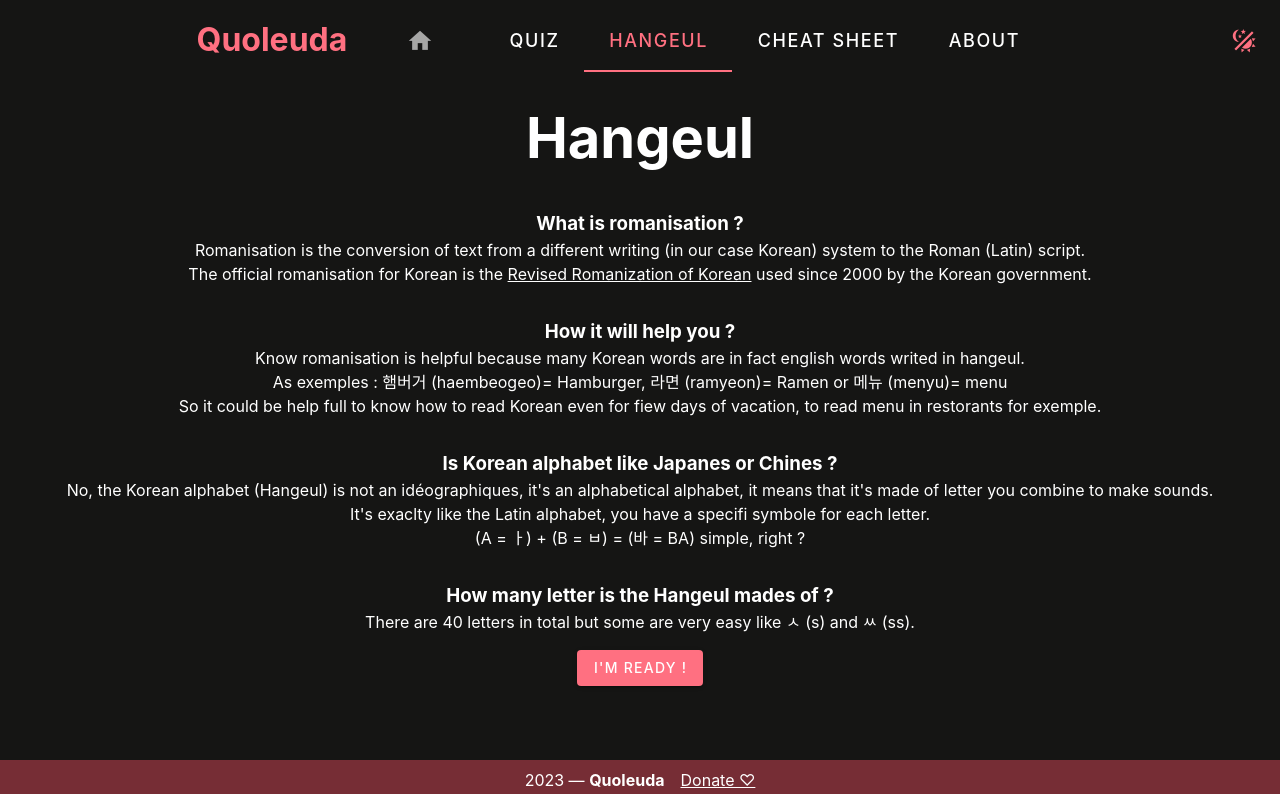
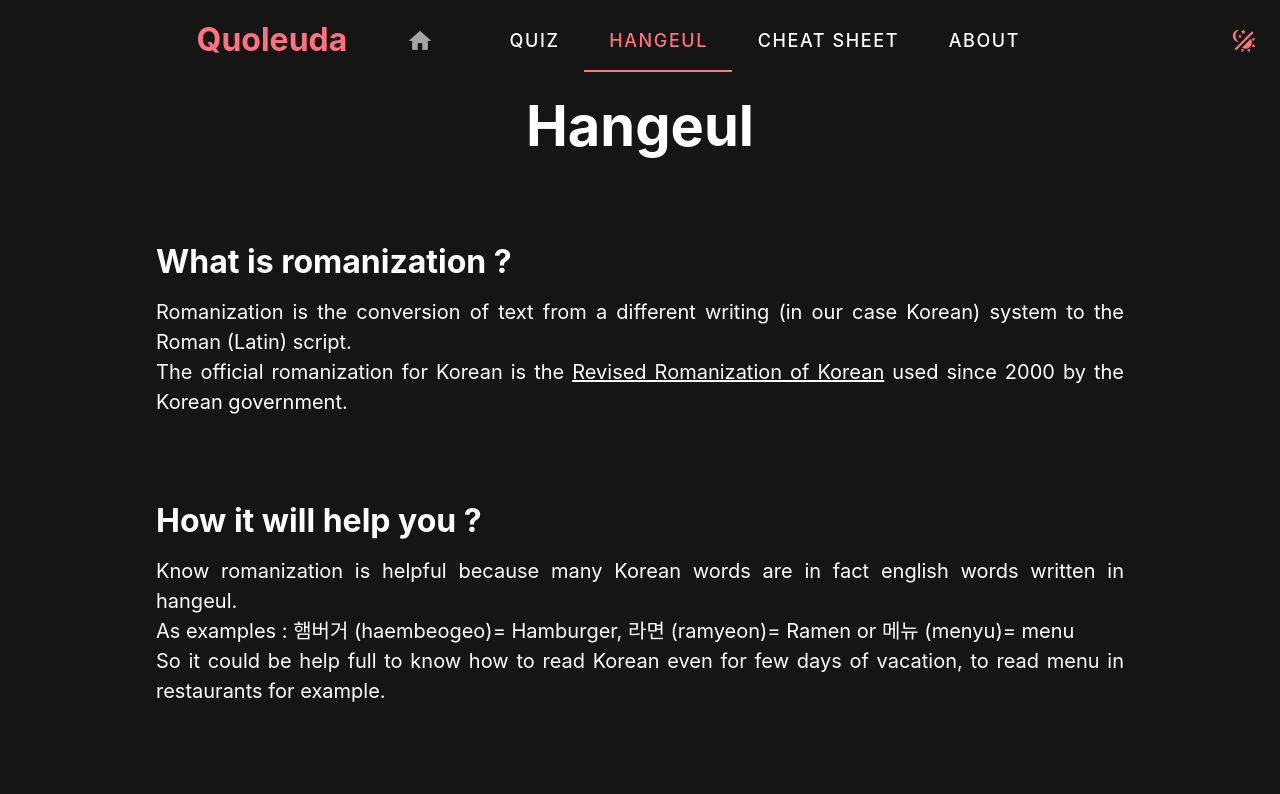
Before and after one commit to gabrielle-mlt/quoleuda, a Vue app: page /hangeul in a window 1280 px wide. Shown: the top 794 px of the page. Built offline with nearby package versions, Linux system fonts and the light colour scheme.

Commit message:
chore: fix ui + spelling correction

```diff
--- a/src/App.vue
+++ b/src/App.vue
@@ -28,9 +28,17 @@
           <v-list-item>
             <router-link
               style="text-decoration: none; color: inherit;"
-              to="/hangeul-cheat-sheet"
+              to="/hangeul"
             >
-              hangeul
+              Hangeul
+            </router-link>
+          </v-list-item>
+          <v-list-item>
+            <router-link
+              style="text-decoration: none; color: inherit;"
+              to="/cheat-sheet"
+            >
+              Cheat Sheet
             </router-link>
           </v-list-item>
           <v-list-item>
--- a/src/components/ApplicationBar.vue
+++ b/src/components/ApplicationBar.vue
@@ -6,7 +6,7 @@
       elevation="0"
     >
       <template
-        v-if=" $vuetify.display.mobile"
+        v-if="$vuetify.display.mobile"
         #prepend
       >
         <v-app-bar-nav-icon @click.stop="$emit('handleDrawer')" />
@@ -64,7 +64,7 @@
           to="/hangeul"
           value="Hangeul"
         >
-          hangeul
+          Hangeul
         </v-tab>
         <v-tab
           size="x-large"
--- a/src/pages/HangeulPage.vue
+++ b/src/pages/HangeulPage.vue
@@ -1,49 +1,58 @@
 <template>
-  <v-container>
-    <v-row class="mt-4">
+  <v-container :style="$vuetify.display.mobile ? '' : 'max-width: 1000px;'">
+    <h1 class="mt-4">
+      Hangeul
+    </h1>
+    <v-row class="text-left mb-12">
       <v-col>
-        <h1>Hangeul</h1>
+        <div>
           <h3 class="mt-10">
-          What is romanisation ?
+            What is romanization ?
           </h3>
           <p>
-          Romanisation is the conversion of text from a different writing (in our case Korean) system to the Roman
+            Romanization is the conversion of text from a different writing (in our case Korean) system to the Roman
             (Latin) script.
           </p>
           <p>
-          The official romanisation for Korean is the <a
+            The official romanization for Korean is the <a
               class="custom-link"
               href="https://en.wikipedia.org/wiki/Revised_Romanization_of_Korean"
             >Revised Romanization of Korean</a> used
             since 2000 by
             the Korean government.
           </p>
+        </div>
+        <div>
           <h3 class="mt-8">
             How it will help you ?
           </h3>
-        <p>Know romanisation is helpful because many Korean words are in fact english words writed in hangeul.</p>
-        <p>As exemples : 햄버거 (haembeogeo)= Hamburger, 라면 (ramyeon)= Ramen or 메뉴 (menyu)= menu</p>
+          <p>Know romanization is helpful because many Korean words are in fact english words written in hangeul.</p>
+          <p>As examples : 햄버거 (haembeogeo)= Hamburger, 라면 (ramyeon)= Ramen or 메뉴 (menyu)= menu</p>
           <p>
-          So it could be help full to know how to read Korean even for fiew days of vacation, to read menu in restorants
-          for exemple.
+            So it could be help full to know how to read Korean even for few days of vacation, to read menu in
+            restaurants for example.
           </p>
-
+        </div>
+        <div>
           <h3 class="mt-8">
-          Is Korean alphabet like Japanes or Chines ?
+            Is Korean alphabet like Japanese or Chines ?
           </h3>
           <p>
-          No, the Korean alphabet (Hangeul) is not an idéographiques, it's an alphabetical alphabet, it means that it's
-          made of letter
-          you combine to make sounds. It's exaclty like the Latin alphabet, you have a specifi symbole for
-          each letter.
+            No, the Korean alphabet (Hangeul) is not an ideographic, it's an alphabetical alphabet, it means that
+            it's made of letter you combine to make sounds. It's exactly like the Latin alphabet, you have a specific
+            symbol for each letter.
           </p>
           <p>(A = ㅏ) + (B = ㅂ) = (바 = BA) simple, right ? </p>
+        </div>
+        <div>
           <h3 class="mt-8">
-          How many letter is the Hangeul mades of ?
+            How many letter is the Hangeul made of ?
           </h3>
           <p>
             There are 40 letters in total but some are very easy like ㅅ (s) and ㅆ (ss).
           </p>
+          <div />
+        </div>
       </v-col>
     </v-row>
     <!--    <p>
@@ -57,7 +66,7 @@
           </ul>
         </p>-->
     <v-btn
-      class="mt-4"
+      class="my-4"
       color="primary"
       @click="$router.push({ name: 'QuizMenu' })"
     >
@@ -65,3 +74,23 @@
     </v-btn>
   </v-container>
 </template>
+<script setup>
+</script>
+<style>
+.v-col > div {
+  margin-top: 5rem;
+}
+
+.v-col > div > h3 {
+  font-size: 32px;
+  margin-bottom: 0.7rem;
+}
+
+@media (min-width: 600px) {
+  .v-col > div > p {
+    font-size: 20px;
+    text-align: justify;
+  }
+}
+
+</style>
```
Lines whose indentation alone changed are shown as unchanged.
